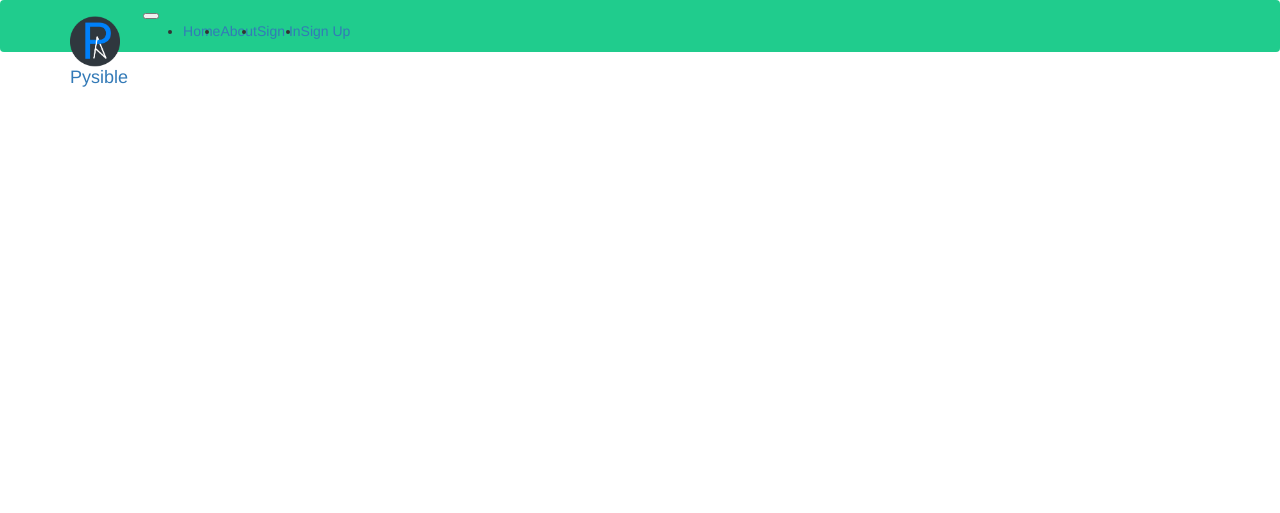
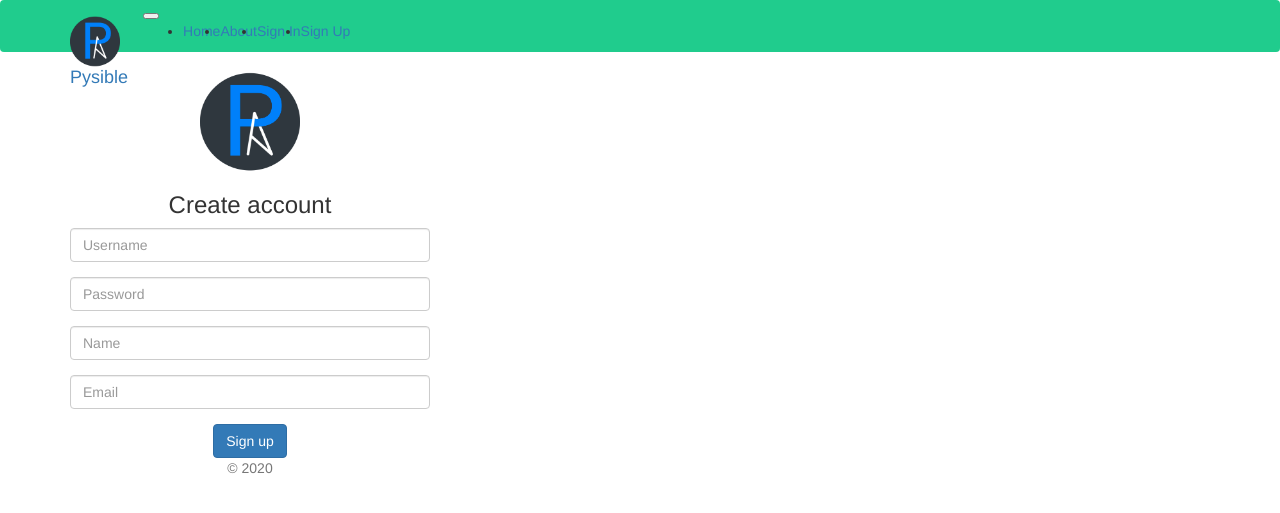
Before and after one commit to ArturVaskovets/Pysible, a Flask app: template templates/signup.html in a window 1280 px wide. Shown: the top 513 px of the page. Run offline with Flask 2, Linux system fonts and the light colour scheme; the template is opened without the code that fills it, so the values that code supplies are empty, except form fields; form fields are guessed from the names that the template uses; some libraries are stand-ins or nearby versions.

Commit message:
Registration added Save button now is only for authenticated users add_data adds users from test_users.json

```diff
--- a/app.py
+++ b/app.py
@@ -3,7 +3,7 @@
 from flask_sqlalchemy import SQLAlchemy # pylint: disable=import-error
 from flask_login import LoginManager, login_user, logout_user, login_required,	current_user # pylint: disable=import-error
 from Pysible import config
-from Pysible.forms import MainForm, LoginForm
+from Pysible.forms import MainForm, LoginForm, SignupForm
 
 app = Flask(__name__)
 app.config.from_object(config)
@@ -49,7 +49,8 @@
 			login_user(user)
 			next = request.args.get('next')
 			return redirect(next or url_for('start'))
-		form.username.errors.append("Username or password are incorrect")
+		else:
+			form.username.errors.append("Username or password are incorrect")
 	return render_template('login.html', form=form)
 
 @app.route('/logout')
@@ -57,9 +58,24 @@
 	logout_user()
 	return redirect(url_for('login'))
 
-@app.route('/signup')
+@app.route('/signup', methods=["get","post"])
 def signup():
-	return render_template('signup.html')
+	if current_user.is_authenticated:
+		return redirect(url_for("start"))
+
+	form = SignupForm()
+	if form.validate_on_submit():
+		user=Users.query.filter_by(username=form.username.data).first()
+		if user==None:
+			user = Users()
+			form.populate_obj(user)
+			db.session.add(user)
+			db.session.commit()
+			login_user(user)
+			return redirect(url_for('start'))
+		else:
+			form.username.errors.append("User exists")
+	return render_template('signup.html', form=form)
 
 @app.route('/projects')
 def projects():
--- a/templates/signup.html
+++ b/templates/signup.html
@@ -1 +1,39 @@
 {% extends "base.html" %}
+
+{% block title %}Pysible - Sign Up{% endblock %}
+
+{% block contents %}
+<div class="container">
+	<div class="row justify-content-center mt-5">
+		<div class="col-xl-3 col-lg-4 col-md-5 col-sm-7 col-8 mt-5">
+			<div class="text-center mt-5">
+				<form class="form-signin" method="POST">
+					{{ form.csrf_token }}
+					<img class="mb-4" src="{{url_for('static', filename='img/logo.png')}}" alt="" width="100" height="100">
+					<h1 class="h3 mb-3 font-weight-normal">Create account</h1>
+					{% for errors in form.errors.values() %}
+						<div class="alert alert-danger">
+							{{ ', '.join(errors) }}
+						</div>
+					{% endfor %}
+					<div class="form-group">
+						{{ form.username(class="form-control", placeholder=form.username.label.text) }}
+					</div>
+					<div class="form-group">
+						{{ form.password(class="form-control", placeholder=form.password.label.text) }}
+					</div>
+					<div class="form-group">
+						{{ form.name(class="form-control", placeholder=form.name.label.text) }}
+					</div>
+					<div class="form-group">
+						{{ form.email(class="form-control", placeholder=form.email.label.text) }}
+					</div>
+					<button class="btn btn-primary" type="submit">Sign up</button>
+					<p class="mt-4 text-muted">&copy; 2020</p>
+				</form>
+			</div>
+		</div>
+	</div>
+</div>
+
+{% endblock %}
--- /dev/null
+++ b/test_users.json
@@ -0,0 +1,6 @@
+[
+	{"username": "frodo", "password": "bolson", "name":"Frodo","email":"mordor2003@gmail.com","admin": false},
+	{"username": "artur", "password": "artur", "name":"Artur","email":"artur@gmail.com","admin": true},
+	{"username": "user", "password": "user", "name":"User","admin": false},
+	{"username": "admin", "password": "admin", "name":"Admin","admin": true}
+]
```
Also changed, not shown: cli.py (+6 -7 lines), forms.py (+7 -0 lines), templates/home.html (+9 -5 lines).
